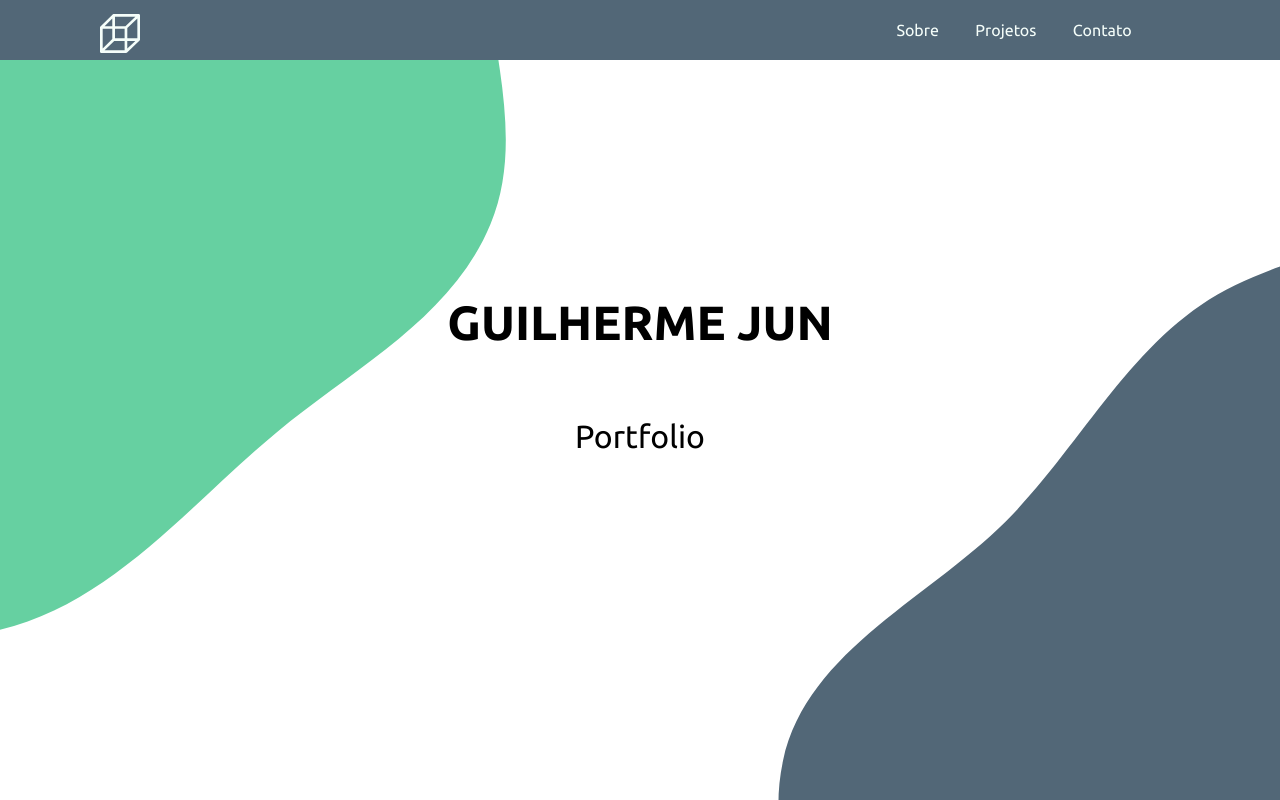
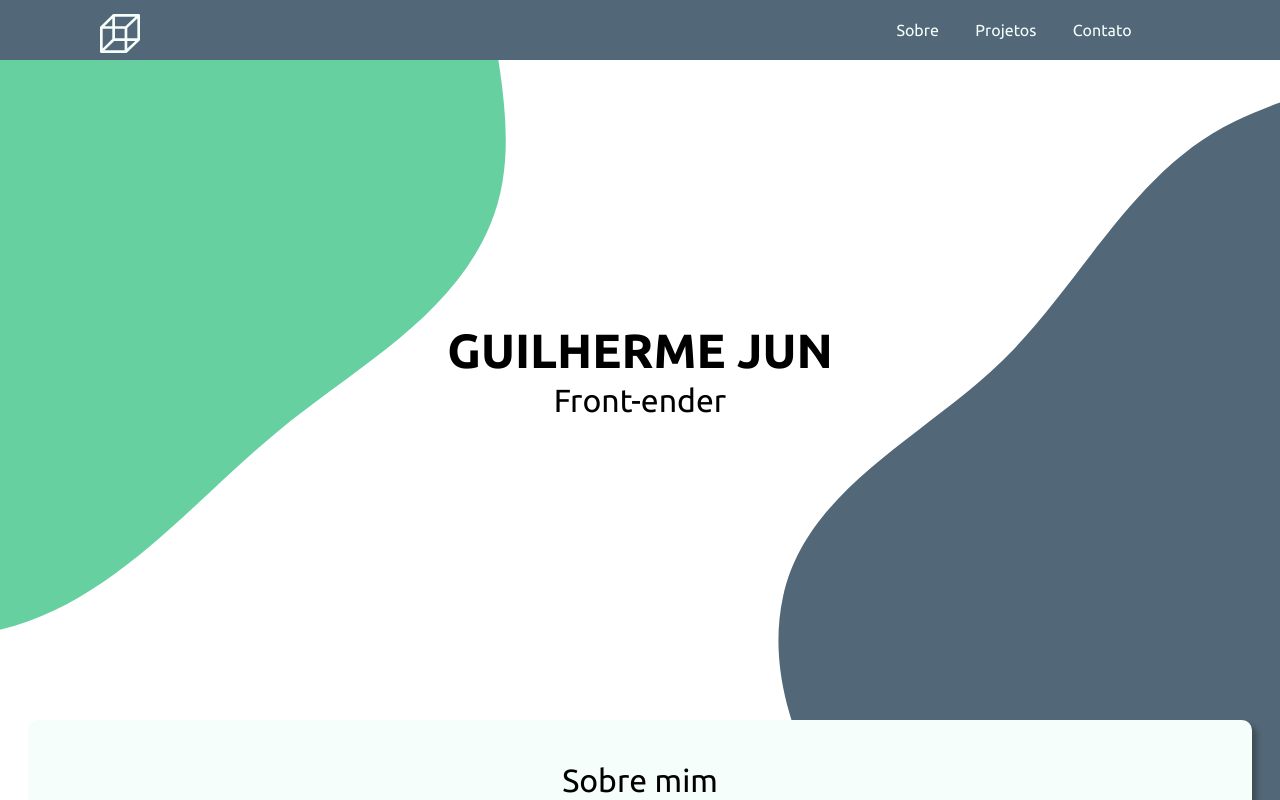
Before and after one commit to guijun13/Guilherme_Jun_JAMStackAlura, a Next.js app: page / in a window 1280 px wide. Shown: the top 800 px of the page. Built offline with nearby package versions, Linux system fonts and the light colour scheme.

Commit message:
fix(main): fix 'main' component layout and txt

```diff
--- a/src/components/commons/Main/index.js
+++ b/src/components/commons/Main/index.js
@@ -6,10 +6,10 @@ export default function Main() {
   return (
     <Grid.Container
       marginTop={{
-        xs: '150px',
-        md: '200px',
+        xs: '300px',
+        md: '260px',
       }}
-      height="70vh"
+      height="50vh"
     >
       <Grid.Col
         value={{ md: 6, xs: 8 }}
@@ -19,11 +19,11 @@ export default function Main() {
         justifyContent="center"
         flexDirection="column"
       >
-        <Text tag="h1" variant="titleh1">
+        <Text textAlign="center" tag="h1" variant="titleh1">
           GUILHERME JUN
         </Text>
-        <Text tag="h3" variant="titleh3">
-          Portfolio
+        <Text textAlign="center" tag="h3" variant="titleh3">
+          Front-ender
         </Text>
       </Grid.Col>
     </Grid.Container>
--- a/src/components/foundation/Text/index.js
+++ b/src/components/foundation/Text/index.js
@@ -48,7 +48,7 @@ export const TextStyleVariantsMap = {
 
 const TextBase = styled.span`
   ${props => TextStyleVariantsMap[props.variant]};
-
+  margin: 0;
   ${propToStyle('textAlign')};
 `;
 
```
